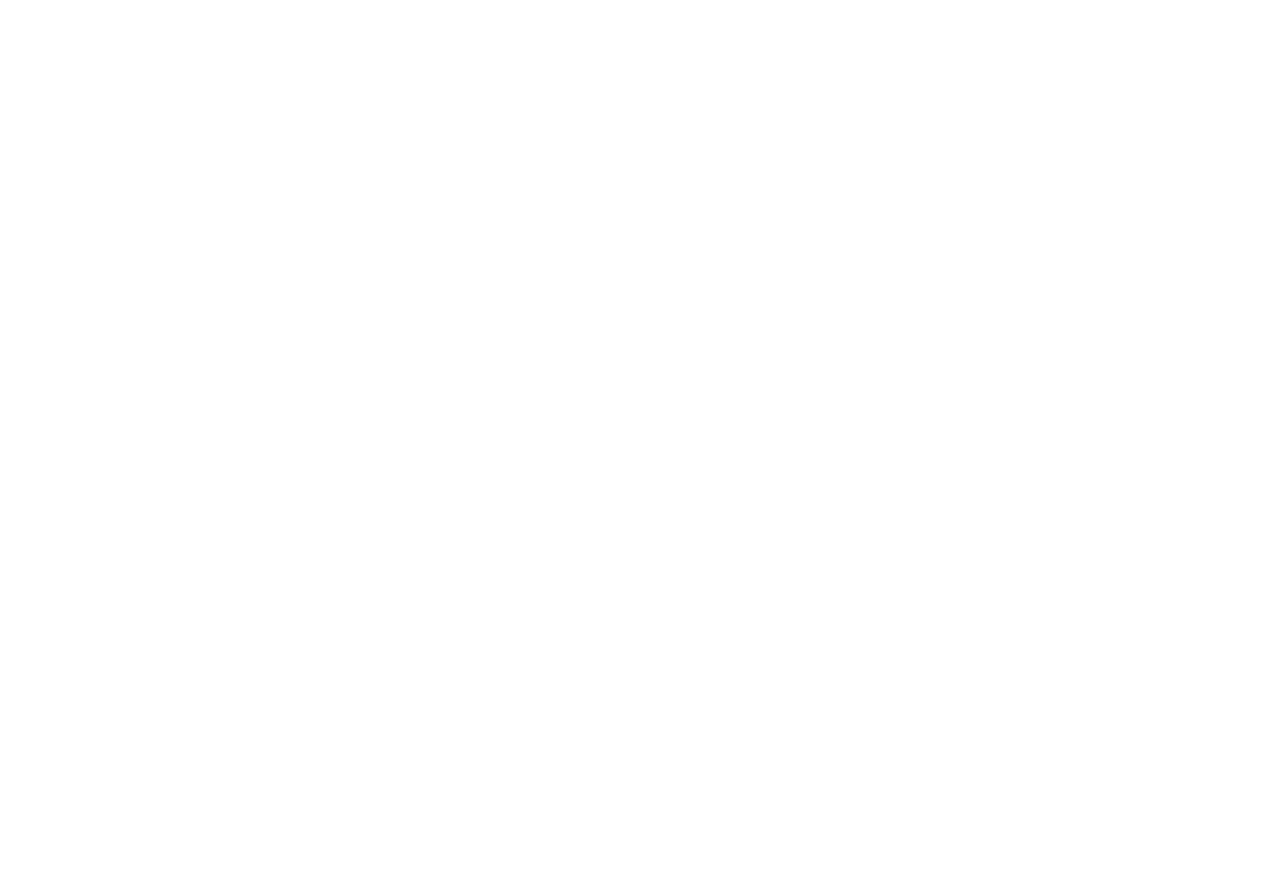
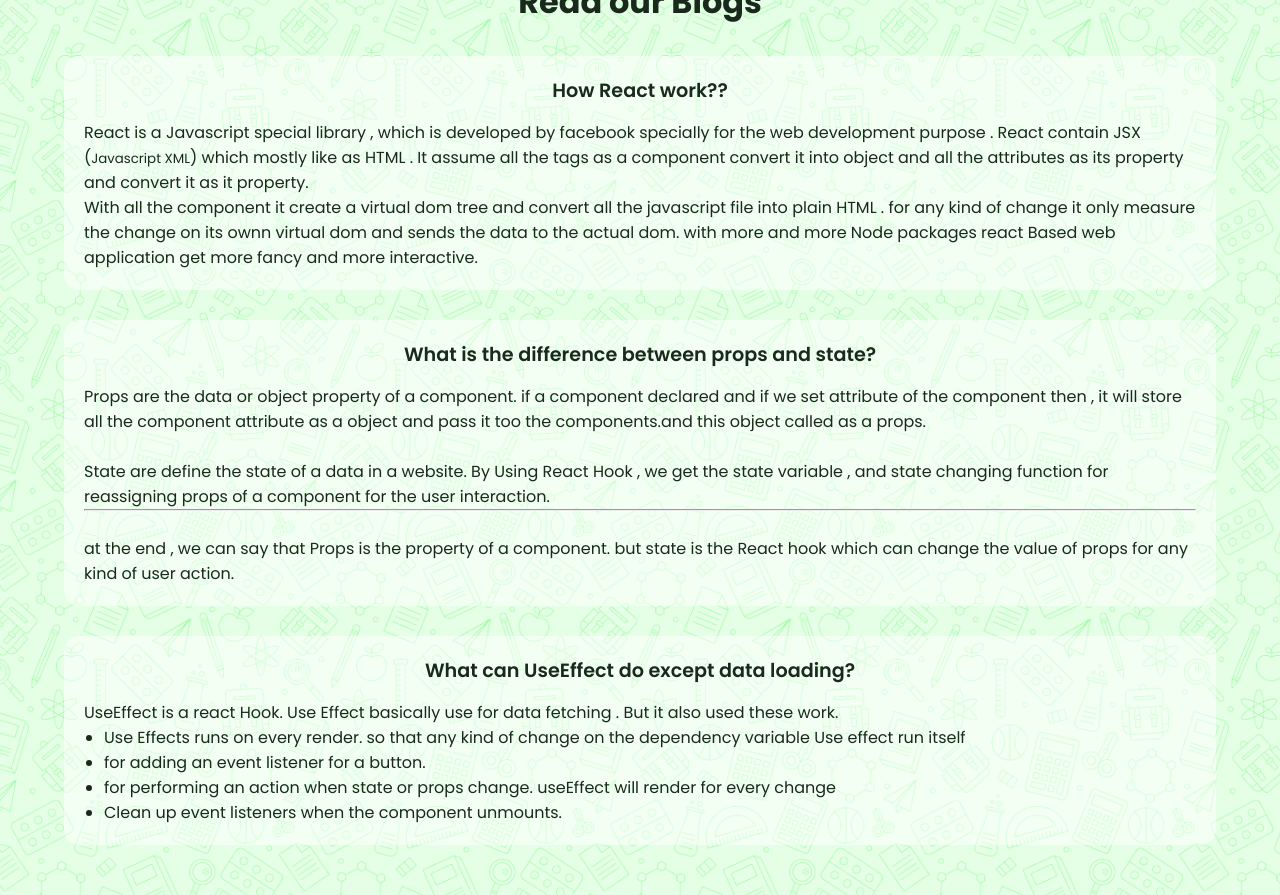
Before and after one commit to ferdouszihad/bcs-study, a React (Create React App) app: page / in a window 1280 px wide. Shown: the part 2180-3075 px from the top of the page. Before the commit the page ends 2098 px from the top, so only its background shows below. Built offline with nearby package versions, Linux system fonts and the light colour scheme.

Commit message:
Blog is added

```diff
--- a/src/App.js
+++ b/src/App.js
@@ -1,10 +1,12 @@
 import "./App.css";
+import Blog from "./components/Blog/Blog";
 import Study from "./components/Study/Study";
 
 function App() {
   return (
     <div className="body-main">
       <Study></Study>
+      <Blog></Blog>
     </div>
   );
 }
--- /dev/null
+++ b/src/components/Blog/Blog.css
@@ -0,0 +1,27 @@
+.blog-container{
+    margin-top:60px;
+    padding-bottom: 20px;
+}
+.blog-title{
+    text-align:center;
+}
+article{
+    background-color: rgba(255, 255, 255, 0.475);
+    padding:20px;
+    margin:30px auto;
+    border-radius: 15px;
+    transition: 1s all ease-in-out;
+
+}
+
+article:hover  {
+    background-color: #fff;
+    background-blend-mode: color;
+    font-size: 1.1em;
+}
+.question{
+    font-weight: 600;
+    text-align: center;
+    font-size: 1.2em;
+    margin-bottom:15px;
+}
--- /dev/null
+++ b/src/components/Blog/Blog.js
@@ -0,0 +1,68 @@
+import React from "react";
+import "./Blog.css";
+
+const Blog = () => {
+  return (
+    <div className="blog-container container" id="blog">
+      <h1 className="blog-title"> Read our Blogs</h1>
+      <article>
+        <div className="question">How React work??</div>
+        <div className="answer">
+          React is a Javascript special library , which is developed by facebook
+          specially for the web development purpose . React contain JSX (
+          <small>Javascript XML</small>) which mostly like as HTML . It assume
+          all the tags as a component convert it into object and all the
+          attributes as its property and convert it as it property.
+          <br />
+          With all the component it create a virtual dom tree and convert all
+          the javascript file into plain HTML . for any kind of change it only
+          measure the change on its ownn virtual dom and sends the data to the
+          actual dom. with more and more Node packages react Based web
+          application get more fancy and more interactive.
+        </div>
+      </article>
+      <article>
+        <div className="question">
+          What is the difference between props and state?
+        </div>
+        <div className="answer">
+          Props are the data or object property of a component. if a component
+          declared and if we set attribute of the component then , it will store
+          all the component attribute as a object and pass it too the
+          components.and this object called as a props.
+          <br /> <br />
+          State are define the state of a data in a website. By Using React Hook
+          , we get the state variable , and state changing function for
+          reassigning props of a component for the user interaction.
+          <hr /> <br />
+          at the end , we can say that Props is the property of a component. but
+          state is the React hook which can change the value of props for any
+          kind of user action.
+        </div>
+      </article>
+      <article>
+        <div className="question">
+          What can UseEffect do except data loading?
+        </div>
+        <div className="answer">
+          UseEffect is a react Hook. Use Effect basically use for data fetching
+          . But it also used these work.
+          <ul style={{ marginLeft: "20px" }}>
+            <li>
+              Use Effects runs on every render. so that any kind of change on
+              the dependency variable Use effect run itself
+            </li>
+            <li>for adding an event listener for a button.</li>
+            <li>
+              for performing an action when state or props change. useEffect
+              will render for every change
+            </li>
+            <li>Clean up event listeners when the component unmounts.</li>
+          </ul>
+        </div>
+      </article>
+    </div>
+  );
+};
+
+export default Blog;
```
